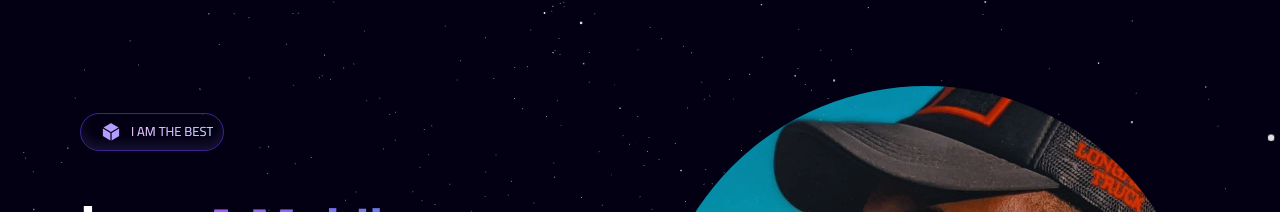
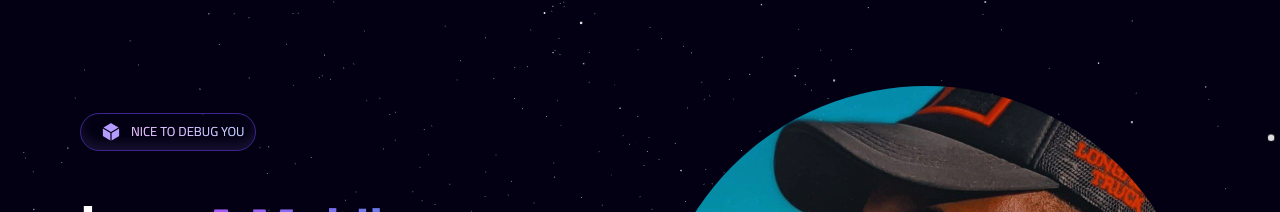
Before and after one commit to 7pak/abdalla_portfolio, a Next.js app: page / in a window 1280 px wide. Shown: the top 212 px of the page. Built offline with nearby package versions, Linux system fonts and the light colour scheme; a web font is replaced by a local one.

Commit message:
first commit

```diff
--- a/components/sub/HeroContent.tsx
+++ b/components/sub/HeroContent.tsx
@@ -26,7 +26,7 @@ const HeroContent = () => {
           className="max-md:hidden welcome-box py-[8px] px-[10px] border border-[#7042f88b] opacity-90"
         >
           <CubeIcon className="text-[#b49bff] mx-[10px] h-5 w-5" />
-          <h1 className="welcome-text text-[13px]">I AM THE BEST</h1>
+          <h1 className="welcome-text text-[13px]">NICE TO DEBUG YOU</h1>
         </motion.div>
         <motion.div
           initial="hidden"
```
